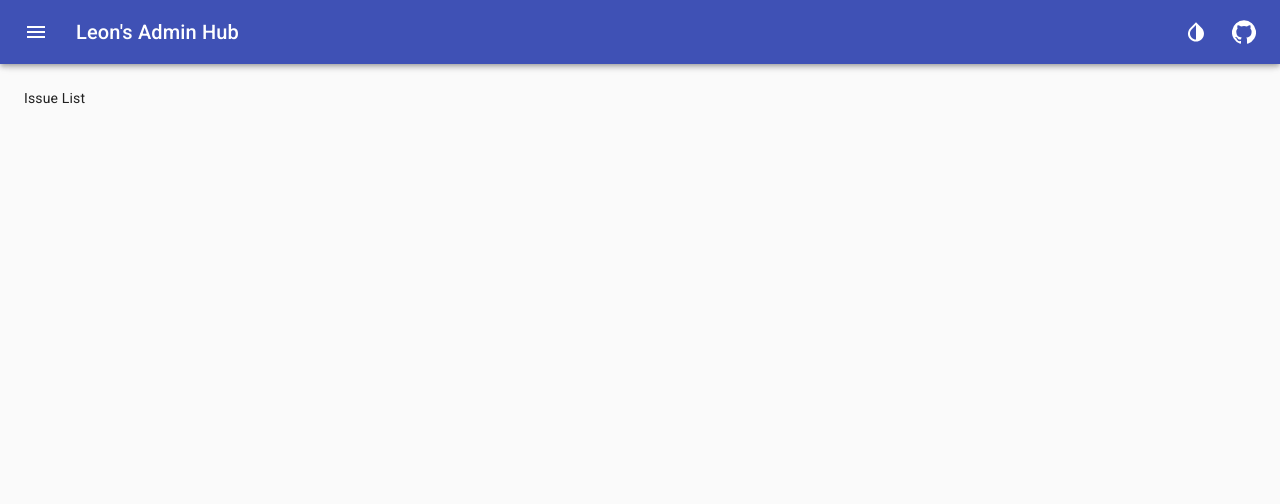
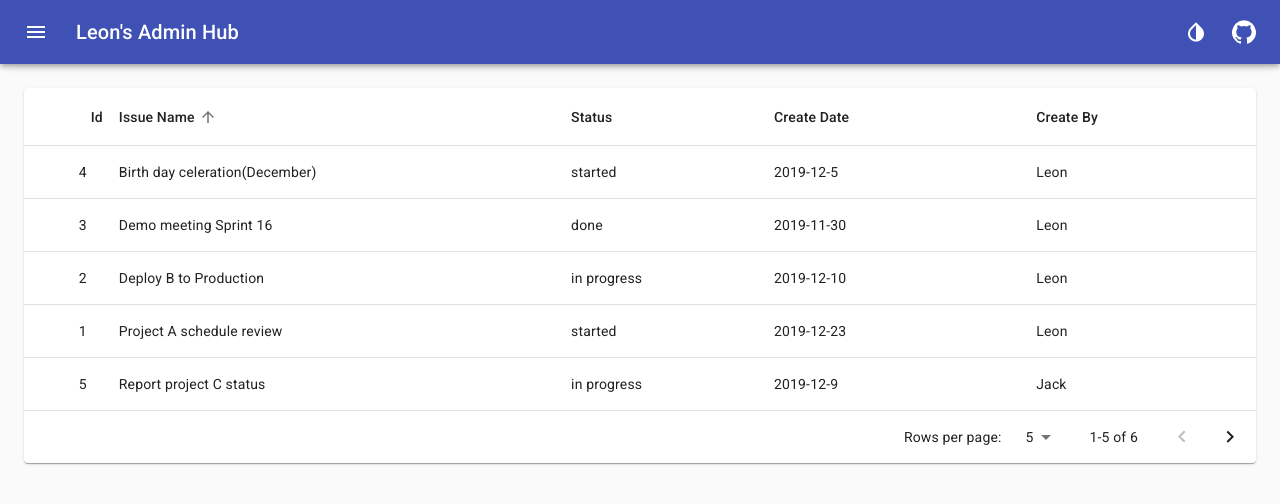
Before and after one commit to yunling2003/ledger-admin, a React (Create React App) app: page / in a window 1280 px wide. Shown: the top 504 px of the page. Built offline with nearby package versions, Linux system fonts and the light colour scheme.

Commit message:
feat: add issue table.

```diff
--- a/package.json
+++ b/package.json
@@ -3,7 +3,7 @@
   "version": "0.1.0",
   "private": true,
   "dependencies": {
-    "@material-ui/core": "^4.7.1",
+    "@material-ui/core": "^4.8.0",
     "@material-ui/icons": "^4.5.1",
     "clsx": "^1.0.4",
     "eslint-plugin-react": "^7.17.0",
--- a/src/Layout.js
+++ b/src/Layout.js
@@ -153,12 +153,16 @@ function MainLayout(props) {
                   className={classes.toolBarTitle}
                   noWrap
                 >
-                  Leon's Admin Hub
+                  Leon&apos;s Admin Hub
                 </Typography>
                 <IconButton color="inherit" onClick={switchTheme}>
                   <InvertColorsIcon />
                 </IconButton>
-                <IconButton color="inherit" edge="end" href="https://github.com/yunling2003/ledger-admin">
+                <IconButton
+                  color="inherit"
+                  edge="end"
+                  href="https://github.com/yunling2003/ledger-admin"
+                >
                   <GitHubIcon />
                 </IconButton>
               </Toolbar>
--- a/src/components/IssueList.js
+++ b/src/components/IssueList.js
@@ -1,9 +1,249 @@
-import React from 'react'
+import React from 'react';
+import PropTypes from 'prop-types';
+import { makeStyles } from '@material-ui/core/styles';
+import Table from '@material-ui/core/Table';
+import TableBody from '@material-ui/core/TableBody';
+import TableContainer from '@material-ui/core/TableContainer';
+import TablePagination from '@material-ui/core/TablePagination';
+import TableHead from '@material-ui/core/TableHead';
+import TableRow from '@material-ui/core/TableRow';
+import TableCell from '@material-ui/core/TableCell';
+import TableSortLabel from '@material-ui/core/TableSortLabel';
+import Paper from '@material-ui/core/Paper';
+
+const rows = [
+  {
+    id: 1,
+    name: 'Project A schedule review',
+    status: 0,
+    createdDate: '2019-12-23',
+    createdBy: 'Leon'
+  },
+  {
+    id: 2,
+    name: 'Deploy B to Production',
+    status: 1,
+    createdDate: '2019-12-10',
+    createdBy: 'Leon'
+  },
+  {
+    id: 3,
+    name: 'Demo meeting Sprint 16',
+    status: 2,
+    createdDate: '2019-11-30',
+    createdBy: 'Leon'
+  },
+  {
+    id: 4,
+    name: 'Birth day celeration(December)',
+    status: 0,
+    createdDate: '2019-12-5',
+    createdBy: 'Leon'
+  },
+  {
+    id: 5,
+    name: 'Report project C status',
+    status: 1,
+    createdDate: '2019-12-9',
+    createdBy: 'Jack'
+  },
+  {
+    id: 6,
+    name: 'Team building activity',
+    status: 2,
+    createdDate: '2019-12-8',
+    createdBy: 'Bob'
+  }
+];
+
+function desc(a, b, orderBy) {
+  if (b[orderBy] < a[orderBy]) {
+    return -1;
+  }
+  if (b[orderBy] > a[orderBy]) {
+    return 1;
+  }
+  return 0;
+}
+
+function stableSort(array, cmp) {
+  const stabilizedThis = array.map((el, index) => [el, index]);
+  stabilizedThis.sort((a, b) => {
+    const order = cmp(a[0], b[0]);
+    if (order !== 0) return order;
+    return a[1] - b[1];
+  });
+  return stabilizedThis.map((el) => el[0]);
+}
+
+function getSorting(order, orderBy) {
+  return order === 'desc'
+    ? (a, b) => desc(a, b, orderBy)
+    : (a, b) => -desc(a, b, orderBy);
+}
+
+const headCells = [
+  { id: 'id', numeric: true, disablePadding: true, label: 'Id' },
+  { id: 'name', numeric: false, disablePadding: false, label: 'Issue Name' },
+  { id: 'status', numeric: false, disablePadding: false, label: 'Status' },
+  {
+    id: 'createdDate',
+    numeric: false,
+    disablePadding: false,
+    label: 'Create Date'
+  },
+  { id: 'createdBy', numeric: false, disablePadding: false, label: 'Create By' }
+];
+
+function IssueListHead(props) {
+  const { classes, order, orderBy, onRequestSort } = props;
+  const createdSortHandler = (property) => (event) => {
+    onRequestSort(event, property);
+  };
+
+  return (
+    <TableHead>
+      <TableRow>
+        {headCells.map((headCell) => (
+          <TableCell
+            key={headCell.id}
+            align={headCell.numeric ? 'right' : 'left'}
+            padding={headCell.disablePadding ? 'none' : 'default'}
+            sortDirection={orderBy === headCell.id ? order : false}
+          >
+            <TableSortLabel
+              active={orderBy === headCell.id}
+              direction={order}
+              onClick={createdSortHandler(headCell.id)}
+            >
+              {headCell.label}
+              {orderBy === headCell.id ? (
+                <span className={classes.visuallyHidden}>
+                  {order === 'desc' ? 'sorted descending' : 'sorted ascending'}
+                </span>
+              ) : null}
+            </TableSortLabel>
+          </TableCell>
+        ))}
+      </TableRow>
+    </TableHead>
+  );
+}
+
+IssueListHead.propTypes = {
+  classes: PropTypes.object.isRequired,
+  onRequestSort: PropTypes.func.isRequired,
+  order: PropTypes.oneOf(['asc', 'desc']).isRequired,
+  orderBy: PropTypes.string.isRequired
+};
+
+const useStyles = makeStyles((theme) => ({
+  root: {
+    width: '100%'
+  },
+  paper: {
+    width: '100%',
+    marginBottom: theme.spacing(2)
+  },
+  table: {
+    minWidth: 750
+  },
+  visuallyHidden: {
+    border: 0,
+    clip: 'rect(0 0 0 0)',
+    height: 1,
+    margin: -1,
+    overflow: 'hidden',
+    padding: 0,
+    position: 'absolute',
+    top: 20,
+    width: 1
+  }
+}));
 
 export default function IssueList() {
+  const classes = useStyles();
+  const [order, setOrder] = React.useState('asc');
+  const [orderBy, setOrderBy] = React.useState('name');
+  const [page, setPage] = React.useState(0);
+  const [rowsPerPage, setRowsPerPage] = React.useState(5);
+
+  const handleRequestSort = (event, property) => {
+    const isDesc = orderBy === property && order === 'desc';
+    setOrder(isDesc ? 'asc' : 'desc');
+    setOrderBy(property);
+  };
+
+  const handleChangePage = (event, newPage) => {
+    setPage(newPage);
+  };
+
+  const handleChangeRowsPerPage = (event) => {
+    setRowsPerPage(parseInt(event.target.value, 10));
+    setPage(0);
+  };
+
+  const getStatusDesc = (status) => {
+    return status === 0 ? 'started' : status === 1 ? 'in progress' : 'done';
+  };
+
+  const emptyRows =
+    rowsPerPage - Math.min(rowsPerPage, rows.length - page * rowsPerPage);
+
   return (
-    <div>
-      Issue List
+    <div className={classes.root}>
+      <Paper className={classes.paper}>
+        <TableContainer>
+          <Table className={classes.table} size="medium">
+            <IssueListHead
+              classes={classes}
+              order={order}
+              orderBy={orderBy}
+              onRequestSort={handleRequestSort}
+            />
+            <TableBody>
+              {stableSort(rows, getSorting(order, orderBy))
+                .slice(page * rowsPerPage, page * rowsPerPage + rowsPerPage)
+                .map((row, index) => {
+                  const labelId = `issue-table-item-${index}`;
+
+                  return (
+                    <TableRow hover tabIndex={-1} key={row.id}>
+                      <TableCell
+                        component="th"
+                        id={labelId}
+                        scope="row"
+                        align="right"
+                      >
+                        {row.id}
+                      </TableCell>
+                      <TableCell align="left">{row.name}</TableCell>
+                      <TableCell align="left">
+                        {getStatusDesc(row.status)}
+                      </TableCell>
+                      <TableCell align="left">{row.createdDate}</TableCell>
+                      <TableCell align="left">{row.createdBy}</TableCell>
+                    </TableRow>
+                  );
+                })}
+              {emptyRows > 0 && (
+                <TableRow style={{ height: 53 * emptyRows }}>
+                  <TableCell colSpan={6} />
+                </TableRow>
+              )}
+            </TableBody>
+          </Table>
+        </TableContainer>
+        <TablePagination
+          rowsPerPageOptions={[5, 10]}
+          component="div"
+          count={rows.length}
+          rowsPerPage={rowsPerPage}
+          page={page}
+          onChangePage={handleChangePage}
+          onChangeRowsPerPage={handleChangeRowsPerPage}
+        />
+      </Paper>
     </div>
-  )
+  );
 }
```
Also changed, not shown: 1 other file (tests, documents, lock files or other folders).
